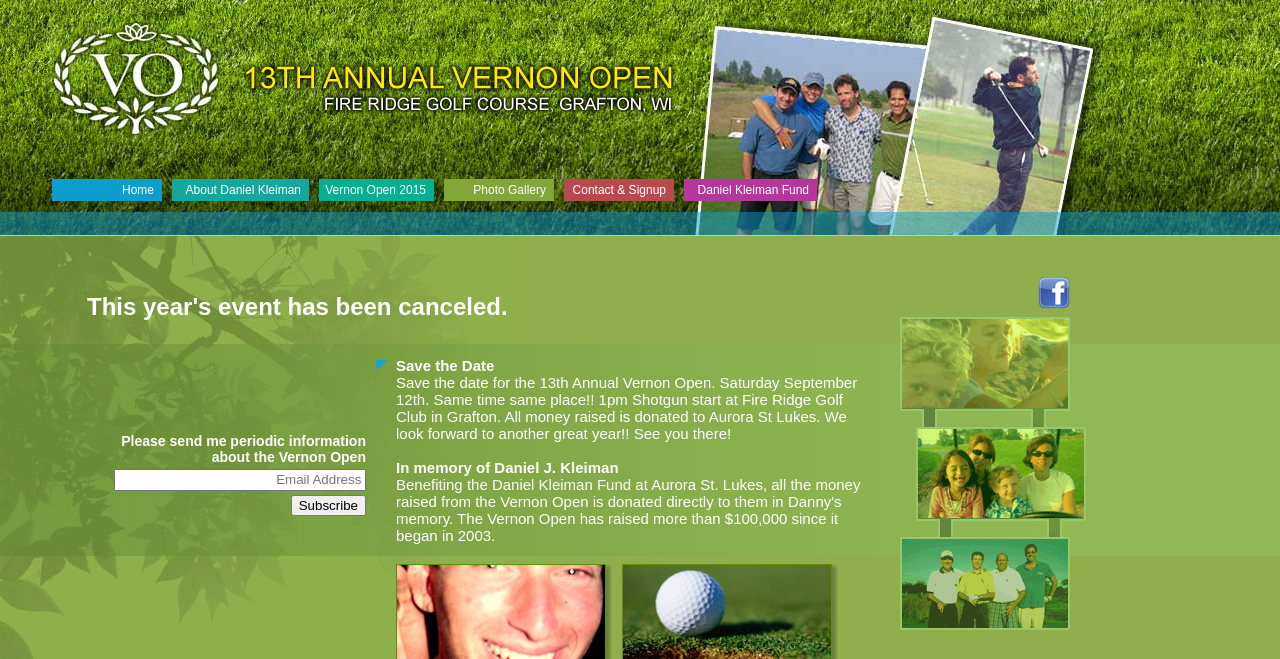
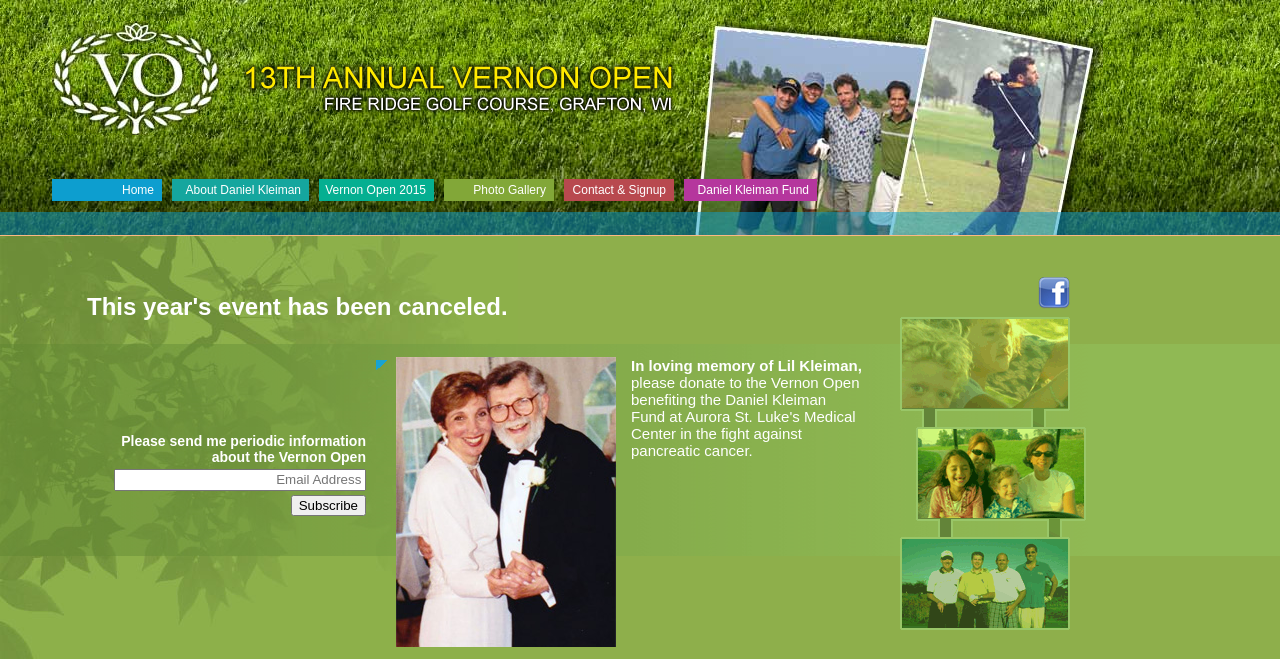
Before and after one commit to foresitegroup/vernonopen, a PHP site: page / in a window 1280 px wide. Shown: the top 659 px of the page. Run offline with PHP 8.4, Linux system fonts and the light colour scheme; data that the repository does not hold is empty; a stand-in replaces the project's code that opens the database connection.

Commit message:
Add Lil Kleiman obit

```diff
--- a/index.php
+++ b/index.php
@@ -3,8 +3,25 @@ $lowerleft = "yes";
 include("header.php");
 ?>
     <div id="right-col"> <!-- BEGIN right column -->
-      <strong>Save the Date</strong><br>
-      Save the date for the 13th Annual Vernon Open.  Saturday September 12th.  Same time same place!!  1pm Shotgun start at Fire Ridge Golf Club in Grafton.  All money raised is donated to Aurora St Lukes.  We look forward to another great year!! See you there!
+      <img src="images/lilkleiman.jpg" alt="" style="float: left; margin: 0 1em 1em 0;">
+      <strong>In loving memory of Lil Kleiman,</strong> please donate to the Vernon Open benefiting the Daniel Kleiman Fund at Aurora St. Luke's Medical Center in the fight against pancreatic cancer.<br>
+      <br>
+      <form action="https://www.paypal.com/cgi-bin/webscr" method="post" target="_top" style="margin: 0 auto; text-align: center;">
+      <input type="hidden" name="cmd" value="_s-xclick">
+      <input type="hidden" name="hosted_button_id" value="BJMJ6GLKV8LU8">
+      <input type="image" src="https://www.paypalobjects.com/en_US/i/btn/btn_donateCC_LG.gif" border="0" name="submit" alt="PayPal - The safer, easier way to pay online!">
+      <img alt="" border="0" src="https://www.paypalobjects.com/en_US/i/scr/pixel.gif" width="1" height="1">
+      </form>
+      <br>
+
+      You may also donate by sending a check to:<br>
+      The Vernon Open<br>
+      c/o Cathy Kleiman Des Rosier<br>
+      154 Minz Park Circle #4<br>
+      West Bend, WI 53095<br>
+
+      <!-- <strong>Save the Date</strong><br>
+      Save the date for the 13th Annual Vernon Open.  Saturday September 12th.  Same time same place!!  1pm Shotgun start at Fire Ridge Golf Club in Grafton.  All money raised is donated to Aurora St Lukes.  We look forward to another great year!! See you there! -->
 
       <!--
       VERNON OPEN 9 is just around the corner.  Mark your calendars for September 10, 2011.  We'll have a great time.  <a href="javascript:toggle('par1','par1link')" id="par1link">Read more...</a>
```
Also changed, not shown: images/lilkleiman.jpg (added).
